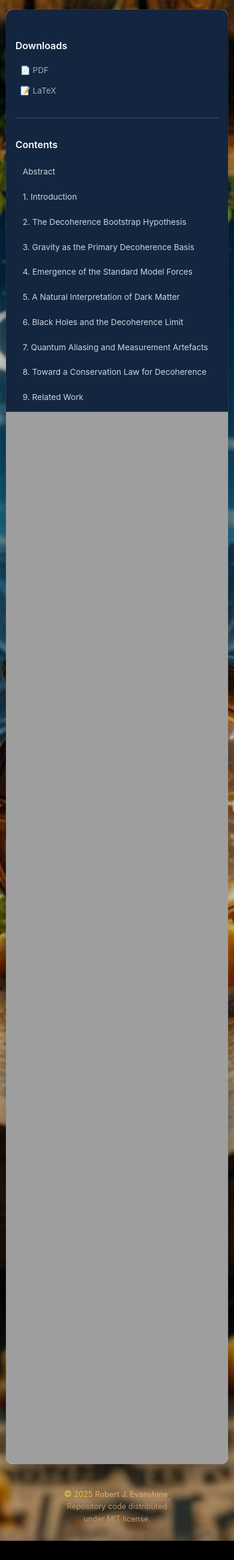
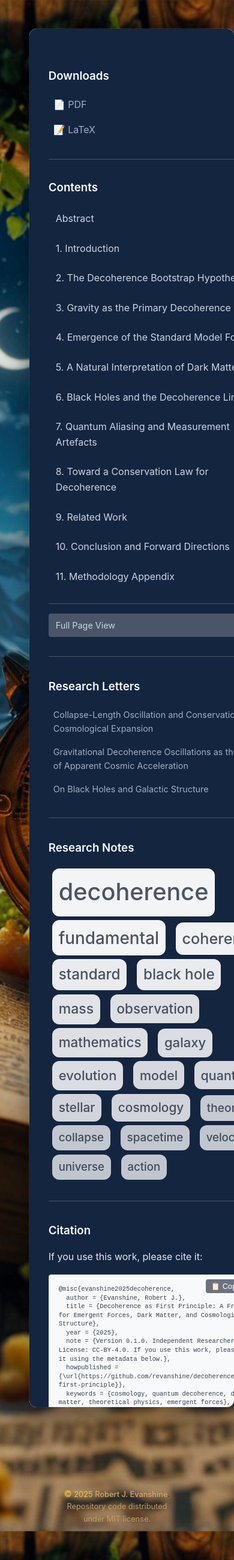
Before and after one commit to revanshine/decoherence-as-first-principle, a Jekyll site: the page built from index.md, in a window 390 px wide. Shown: the whole page at 60% size. Built offline with Jekyll 4.4.1, drawn with Linux system fonts in a browser that asks for light colours; before the commit the page ends 2569 px from its top, so only the background shows below that.

Commit message:
Remove mobile CSS breakpoints - focus on desktop layout
🎯 Desktop Focus:
- Removed both @media (max-width: 1024px) breakpoints
- Kept dark mode @media (prefers-color-scheme: dark)
- Desktop margin: 3rem auto 2rem auto and margin-left: 12.5% now work properly
- No more mobile overrides interfering with MacBook Pro display
- Can redesign mobile experience later with different approach

```diff
--- a/_layouts/book.html
+++ b/_layouts/book.html
@@ -17,17 +17,6 @@ layout: default
     font-family: -apple-system, BlinkMacSystemFont, 'Segoe UI', Roboto, sans-serif;
     transition: background-image 0.5s ease-in-out;
     /* Smooth transition when image loads */
-  }
-
-  /* Use mobile-optimized background on smaller screens */
-  @media (max-width: 1024px) {
-    body {
-      background-color: #000000;
-      /* Black fallback for mobile too */
-      background-image: url('/assets/images/night-sky-mobile.jpg');
-      background-attachment: scroll;
-      /* Better performance on mobile */
-    }
   }
 
   body {
@@ -332,69 +321,6 @@ layout: default
       --code-bg: #4b5563;
       --code-text: #e5e7eb;
       --success-color: #059669;
-    }
-  }
-
-  /* Responsive design */
-  @media (max-width: 1024px) {
-    body::before {
-      background-size: 150px 75px;
-    }
-
-    .book-container {
-      margin-left: auto;
-      /* Center on mobile */
-      margin-right: auto;
-      max-width: 95vw;
-    }
-
-    .book-pages {
-      flex-direction: column;
-    }
-
-    .book-page-left {
-      flex: 0 0 auto;
-      border-right: none;
-      border-bottom: 1px solid var(--page-border, #4a5568);
-      max-height: 25vh;
-      overflow-y: auto;
-      padding: 1rem;
-    }
-
-    .book-page-left h3 {
-      font-size: 1rem;
-      margin-bottom: 0.5rem;
-    }
-
-    .book-page-left ul {
-      font-size: 0.85rem;
-    }
-
-    .book-page-left li {
-      margin: 0.25rem 0;
-    }
-
-    .book-page-left .letters-preview h3 {
-      font-size: 0.9rem;
-      margin-bottom: 0.5rem;
-    }
-
-    .book-page-left .tag-cloud {
-      font-size: 0.8rem;
-    }
-
-    .book-page-right {
-      flex: 1;
-    }
-
-    .book-spine {
-      display: none;
-    }
-
-    .book-container {
-      height: 95vh;
-      margin: 1rem auto;
-      /* Override the left margin on mobile */
     }
   }
 </style>
```
